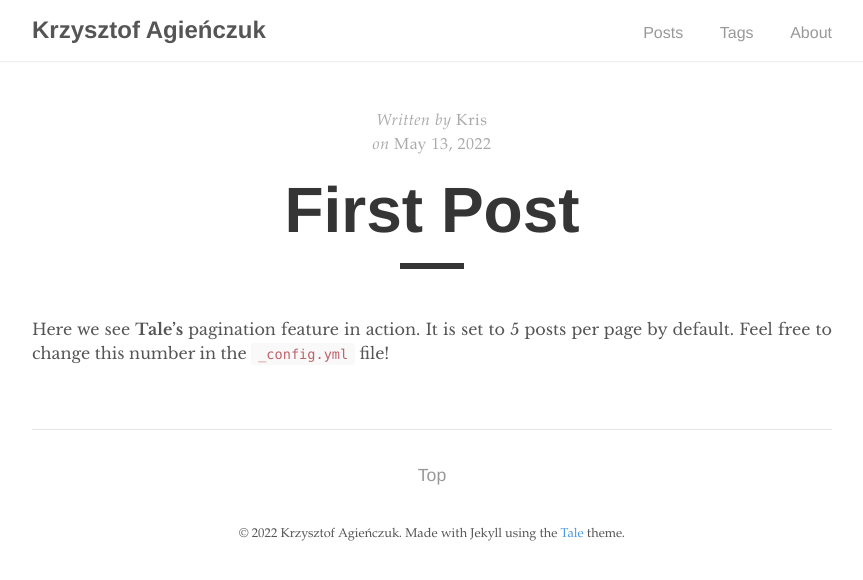
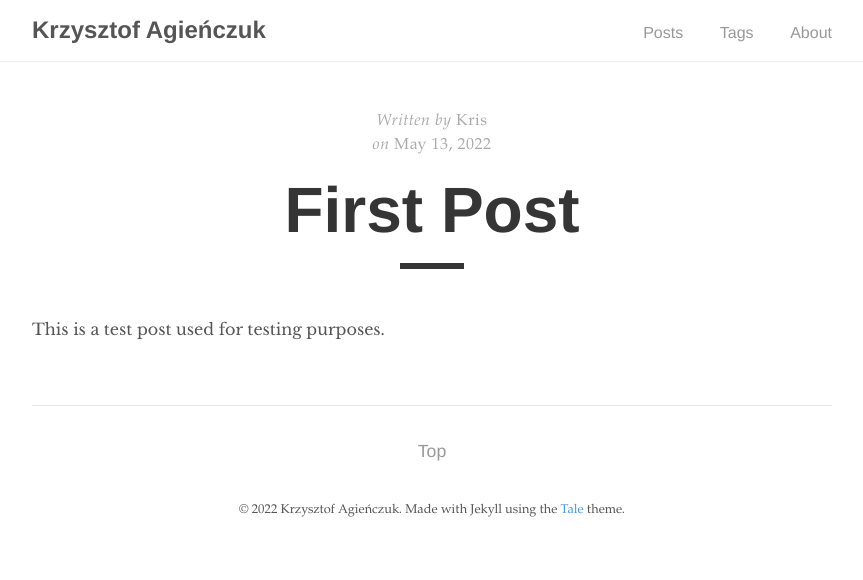
Before and after one commit to KrzysiekAgi/krzysiekagi.github.io, a Jekyll site: the page built from _posts/2022-05-13-first-post.md, in a window 1280 px wide. Shown: the top 580 px of the page, without its empty margins (208-1071 px from the left). Built offline with Jekyll 4.4.1, drawn with Linux system fonts in a browser that asks for light colours.

Commit message:
test post

```diff
--- a/_posts/2022-05-13-first-post.md
+++ b/_posts/2022-05-13-first-post.md
@@ -5,4 +5,4 @@ author: "Kris"
 tags: test
 ---
 
-Here we see **Tale's** pagination feature in action. It is set to 5 posts per page by default. Feel free to change this number in the `_config.yml` file!
+This is a test post used for testing purposes.
```
